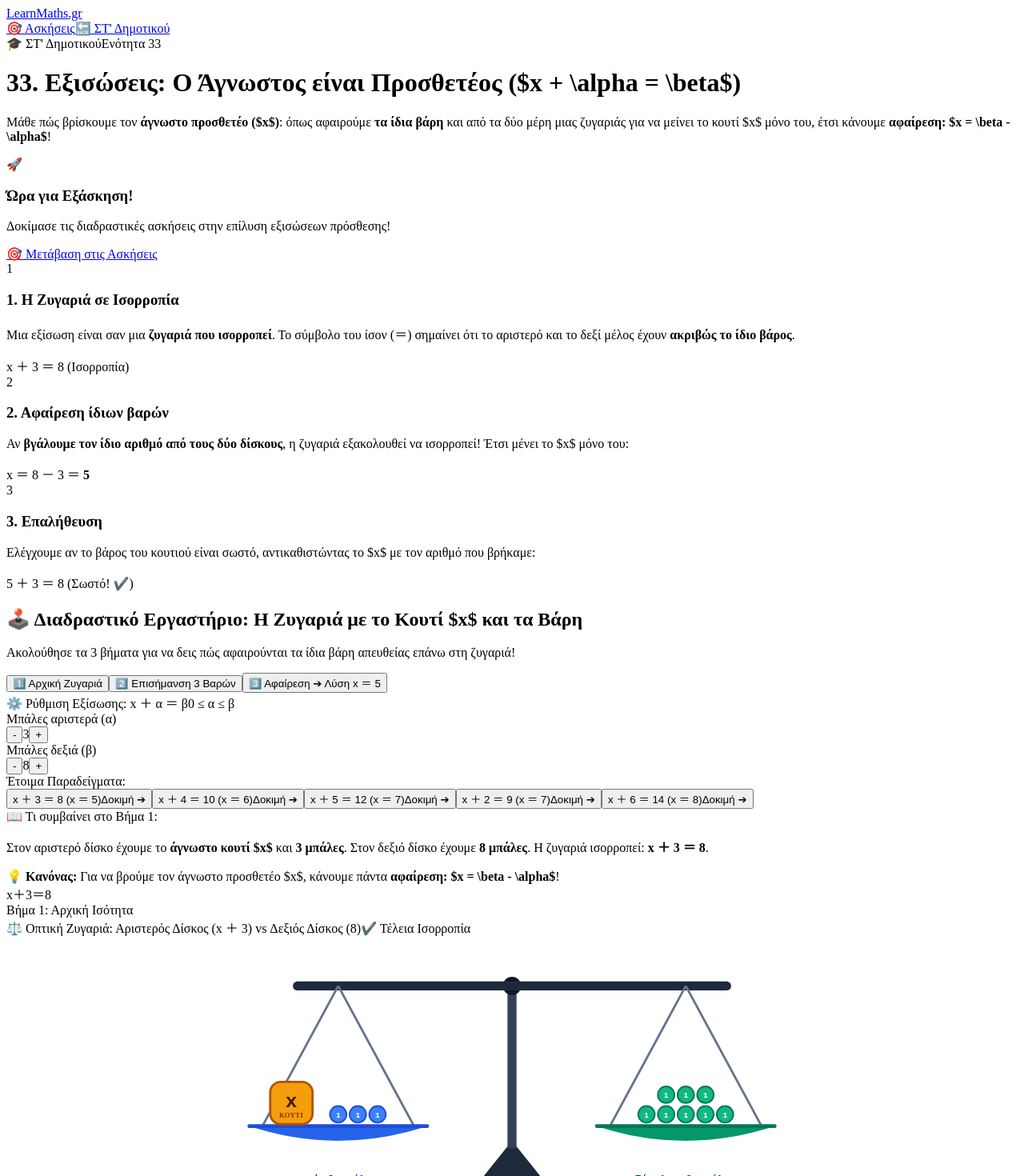
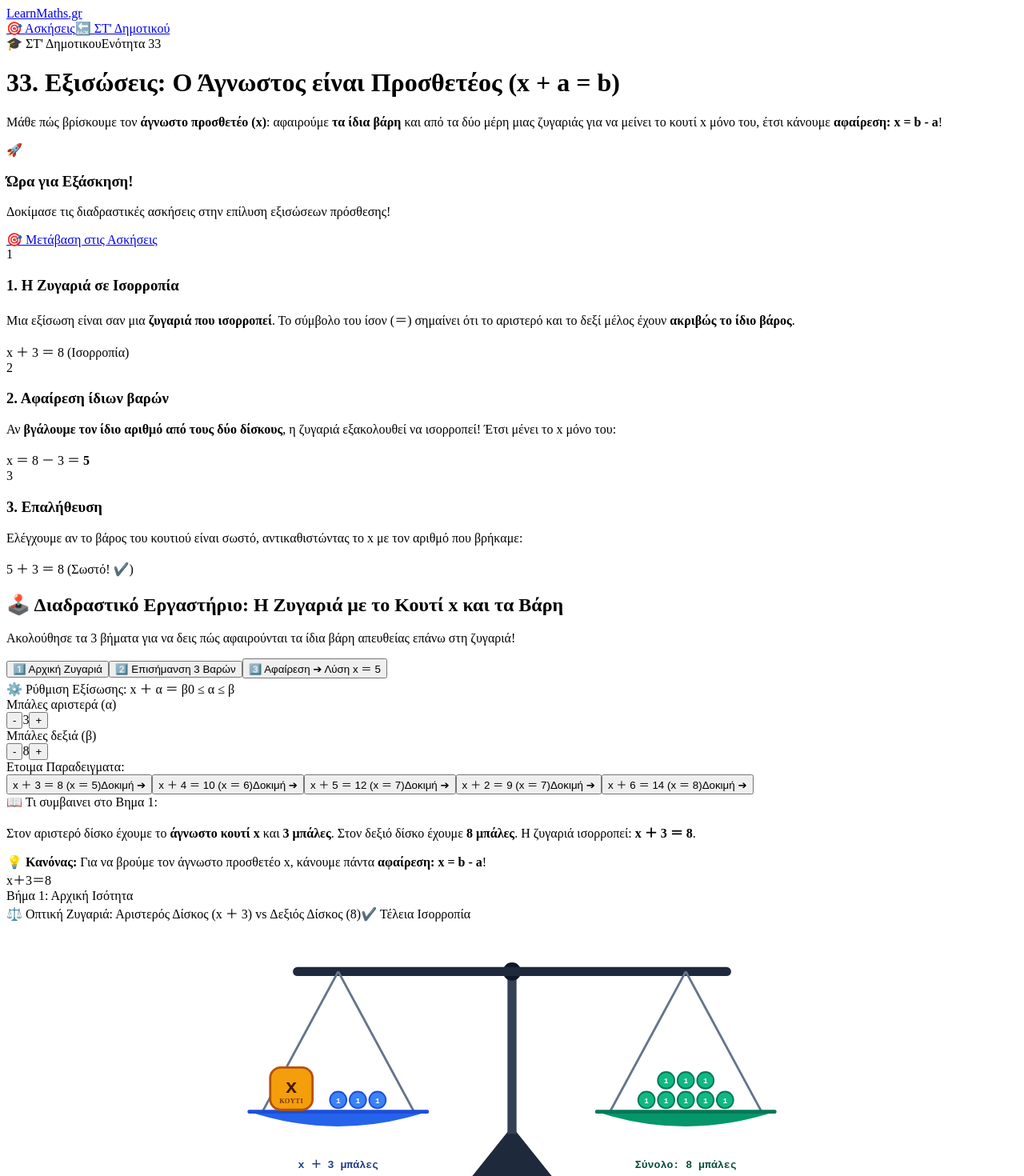
Before and after one commit to gkrimpas-lab/learn-maths-2026, a Next.js app: page /st-dimotikou/33-agnostos-kai-prosthesi in a window 1280 px wide. Shown: the top 1470 px of the page at 80% size. Built offline with nearby package versions, Linux system fonts and the light colour scheme.

Commit message:
Update 33-agnostos-kai-prosthesi.js

```diff
--- a/pages/st-dimotikou/33-agnostos-kai-prosthesi.js
+++ b/pages/st-dimotikou/33-agnostos-kai-prosthesi.js
@@ -130,17 +130,17 @@ export default function AgnostosKaiProsthesiPage() {
               <div className="lg:col-span-2 space-y-4">
                 <div className="flex items-center gap-2 flex-wrap">
                   <span className="bg-white/20 text-white font-black text-xs px-3 py-1 rounded-full uppercase tracking-wider backdrop-blur-md">
-                    🎓 ΣΤ' Δημοτικού
+                    🎓 ΣΤ' Δημοτικου
                   </span>
                   <span className="bg-amber-400 text-slate-900 font-black text-xs px-3 py-1 rounded-full uppercase tracking-wider">
                     Ενότητα 33
                   </span>
                 </div>
                 <h1 className="text-3xl md:text-4xl font-black tracking-tight leading-tight">
-                  33. Εξισώσεις: Ο Άγνωστος είναι Προσθετέος ($x + \alpha = \beta$)
+                  33. Εξισώσεις: Ο Άγνωστος είναι Προσθετέος (x + a = b)
                 </h1>
                 <p className="text-blue-100 text-sm md:text-base leading-relaxed max-w-3xl">
-                  Μάθε πώς βρίσκουμε τον <strong>άγνωστο προσθετέο ($x$)</strong>: όπως αφαιρούμε <strong>τα ίδια βάρη</strong> και από τα δύο μέρη μιας ζυγαριάς για να μείνει το κουτί $x$ μόνο του, έτσι κάνουμε <strong>αφαίρεση: $x = \beta - \alpha$</strong>!
+                  Μάθε πώς βρίσκουμε τον <strong>άγνωστο προσθετέο (x)</strong>: αφαιρούμε <strong>τα ίδια βάρη</strong> και από τα δύο μέρη μιας ζυγαριάς για να μείνει το κουτί x μόνο του, έτσι κάνουμε <strong>αφαίρεση: x = b - a</strong>!
                 </p>
               </div>
 
@@ -185,7 +185,7 @@ export default function AgnostosKaiProsthesiPage() {
                 </div>
                 <h3 className="text-lg font-black text-slate-900">2. Αφαίρεση ίδιων βαρών</h3>
                 <p className="text-slate-600 text-sm leading-relaxed">
-                  Αν <strong>βγάλουμε τον ίδιο αριθμό από τους δύο δίσκους</strong>, η ζυγαριά εξακολουθεί να ισορροπεί! Έτσι μένει το $x$ μόνο του:
+                  Αν <strong>βγάλουμε τον ίδιο αριθμό από τους δύο δίσκους</strong>, η ζυγαριά εξακολουθεί να ισορροπεί! Έτσι μένει το x μόνο του:
                 </p>
               </div>
               <div className="bg-white p-3 rounded-2xl border border-indigo-100 text-xs text-slate-700 font-mono text-center font-bold">
@@ -202,7 +202,7 @@ export default function AgnostosKaiProsthesiPage() {
                 </div>
                 <h3 className="text-lg font-black text-slate-900">3. Επαλήθευση</h3>
                 <p className="text-slate-600 text-sm leading-relaxed">
-                  Ελέγχουμε αν το βάρος του κουτιού είναι σωστό, αντικαθιστώντας το $x$ με τον αριθμό που βρήκαμε:
+                  Ελέγχουμε αν το βάρος του κουτιού είναι σωστό, αντικαθιστώντας το x με τον αριθμό που βρήκαμε:
                 </p>
               </div>
               <div className="bg-white p-3 rounded-2xl border border-emerald-100 text-xs text-slate-700 font-mono text-center font-bold">
@@ -218,7 +218,7 @@ export default function AgnostosKaiProsthesiPage() {
             <div className="flex flex-col md:flex-row justify-between items-start md:items-center gap-4 border-b border-gray-100 pb-5">
               <div>
                 <h2 className="text-2xl font-black text-slate-900 flex items-center gap-2">
-                  <span>🕹️</span> Διαδραστικό Εργαστήριο: Η Ζυγαριά με το Κουτί $x$ και τα Βάρη
+                  <span>🕹️</span> Διαδραστικό Εργαστήριο: Η Ζυγαριά με το Κουτί x και τα Βάρη
                 </h2>
                 <p className="text-gray-500 text-sm">
                   Ακολούθησε τα 3 βήματα για να δεις πώς αφαιρούνται τα ίδια βάρη απευθείας επάνω στη ζυγαριά!
@@ -273,7 +273,7 @@ export default function AgnostosKaiProsthesiPage() {
                   {/* ΡΥΘΜΙΣΗ ΕΞΙΣΩΣΗΣ */}
                   <div className="bg-white p-4 rounded-2xl border border-slate-200 space-y-3 shadow-xs">
                     <div className="flex justify-between items-center">
-                      <span className="text-xs font-black text-slate-800 uppercase tracking-wider block">
+                      <span className="text-xs font-black text-slate-800 tracking-wider block">
                         ⚙️ Ρύθμιση Εξίσωσης: x ＋ α ＝ β
                       </span>
                       <span className="text-[10px] font-bold text-slate-400">0 ≤ α ≤ β</span>
@@ -282,7 +282,7 @@ export default function AgnostosKaiProsthesiPage() {
                     <div className="grid grid-cols-2 gap-3 text-center">
                       {/* ΓΝΩΣΤΟΣ ΠΡΟΣΘΕΤΕΟΣ (a) */}
                       <div className="space-y-1">
-                        <span className="text-[10px] font-bold text-slate-400 uppercase">Μπάλες αριστερά (α)</span>
+                        <span className="text-[10px] font-bold text-slate-400">Μπάλες αριστερά (α)</span>
                         <div className="flex items-center gap-1 bg-slate-50 p-1 rounded-xl border border-slate-200">
                           <button
                             type="button"
@@ -306,7 +306,7 @@ export default function AgnostosKaiProsthesiPage() {
 
                       {/* ΣΥΝΟΛΙΚΕΣ ΜΠΑΛΕΣ ΔΕΞΙΑ (b) */}
                       <div className="space-y-1">
-                        <span className="text-[10px] font-bold text-slate-400 uppercase">Μπάλες δεξιά (β)</span>
+                        <span className="text-[10px] font-bold text-slate-400">Μπάλες δεξιά (β)</span>
                         <div className="flex items-center gap-1 bg-slate-50 p-1 rounded-xl border border-slate-200">
                           <button
                             type="button"
@@ -333,7 +333,7 @@ export default function AgnostosKaiProsthesiPage() {
                   {/* PRESET BUTTONS */}
                   <div className="space-y-2 pt-2 border-t border-slate-200">
                     <span className="text-[10px] font-black uppercase text-slate-400 tracking-wider block">
-                      Έτοιμα Παραδείγματα:
+                      Ετοιμα Παραδειγματα:
                     </span>
                     <div className="grid grid-cols-1 gap-2">
                       {PRESETS.map((p, idx) => (
@@ -357,11 +357,11 @@ export default function AgnostosKaiProsthesiPage() {
                   {/* ΕΠΕΞΗΓΗΣΗ ΑΝΑΛΟΓΑ ΜΕ ΤΟ ΕΝΕΡΓΟ ΒΗΜΑ */}
                   <div className="bg-white p-3.5 rounded-2xl border border-slate-200 text-xs text-slate-700 leading-relaxed font-medium shadow-xs space-y-2">
                     <span className="font-black text-slate-900 uppercase block text-[11px]">
-                      📖 Τι συμβαίνει στο Βήμα {currentStep}:
+                      📖 Τι συμβαινει στο Βημα {currentStep}:
                     </span>
                     {currentStep === 1 && (
                       <p>
-                        Στον αριστερό δίσκο έχουμε το <strong>άγνωστο κουτί $x$</strong> και <strong>{activeA} μπάλες</strong>. Στον δεξιό δίσκο έχουμε <strong>{activeB} μπάλες</strong>. Η ζυγαριά ισορροπεί: <strong>x ＋ {activeA} ＝ {activeB}</strong>.
+                        Στον αριστερό δίσκο έχουμε το <strong>άγνωστο κουτί x</strong> και <strong>{activeA} μπάλες</strong>. Στον δεξιό δίσκο έχουμε <strong>{activeB} μπάλες</strong>. Η ζυγαριά ισορροπεί: <strong>x ＋ {activeA} ＝ {activeB}</strong>.
                       </p>
                     )}
                     {currentStep === 2 && (
@@ -371,7 +371,7 @@ export default function AgnostosKaiProsthesiPage() {
                     )}
                     {currentStep === 3 && (
                       <p className="text-emerald-800 font-bold">
-                        Αφαιρέσαμε {activeA} μπάλες και από τους δύο δίσκους! Στα αριστερά έμεινε μόνο το <strong>κουτί $x$</strong> και στα δεξιά έμειναν οι υπόλοιπες <strong>{exactSolution} μπάλες</strong>: <strong>x ＝ {activeB} － {activeA} ＝ {exactSolution}</strong>.
+                        Αφαιρέσαμε {activeA} μπάλες και από τους δύο δίσκους! Στα αριστερά έμεινε μόνο το <strong>κουτί x</strong> και στα δεξιά έμειναν οι υπόλοιπες <strong>{exactSolution} μπάλες</strong>: <strong>x ＝ {activeB} － {activeA} ＝ {exactSolution}</strong>.
                       </p>
                     )}
                   </div>
@@ -379,7 +379,7 @@ export default function AgnostosKaiProsthesiPage() {
                 </div>
 
                 <div className="text-[11px] text-slate-500 bg-white p-3 rounded-xl border border-slate-200">
-                  💡 <strong>Κανόνας:</strong> Για να βρούμε τον άγνωστο προσθετέο $x$, κάνουμε πάντα <strong>αφαίρεση: $x = \beta - \alpha$</strong>!
+                  💡 <strong>Κανόνας:</strong> Για να βρούμε τον άγνωστο προσθετέο x, κάνουμε πάντα <strong>αφαίρεση: x = b - a</strong>!
                 </div>
               </div>
 
@@ -406,7 +406,7 @@ export default function AgnostosKaiProsthesiPage() {
                 {/* 2. ΜΕΓΑΛΗ ΟΠΤΙΚΗ ΖΥΓΑΡΙΑ ΟΛΑ ΣΤΟ SVG */}
                 <div className="space-y-3 flex-1 flex flex-col justify-center">
                   <div className="flex justify-between items-center px-1">
-                    <span className="text-xs font-black text-slate-500 uppercase tracking-wider block">
+                    <span className="text-xs font-black text-slate-500 tracking-wider block">
                       ⚖️ Οπτική Ζυγαριά: Αριστερός Δίσκος (x ＋ {activeA}) vs Δεξιός Δίσκος ({activeB})
                     </span>
                     <span className="text-xs font-black px-3 py-1 rounded-full bg-emerald-100 text-emerald-800 border border-emerald-300">
@@ -520,7 +520,7 @@ export default function AgnostosKaiProsthesiPage() {
 
                 {/* 3. ΤΕΛΙΚΟ ΣΥΜΠΕΡΑΣΜΑ */}
                 <div className="w-full bg-gradient-to-r from-blue-600 via-indigo-600 to-emerald-600 text-white p-4 rounded-2xl text-center font-mono font-black text-xs sm:text-sm shadow-md">
-                  💡 Συμπέρασμα: Αφαιρώντας {activeA} μπάλες και από τους δύο δίσκους, βρίσκουμε ότι το <strong>κουτί x περιέχει ακριβώς {exactSolution} μπάλες ($x = {activeB} - {activeA} = {exactSolution}$)</strong>!
+                  💡 Συμπέρασμα: Αφαιρώντας {activeA} μπάλες και από τους δύο δίσκους, βρίσκουμε ότι το <strong>κουτί x περιέχει ακριβώς {exactSolution} μπάλες (x = {activeB} - {activeA} = {exactSolution})</strong>!
                 </div>
 
               </div>
```
